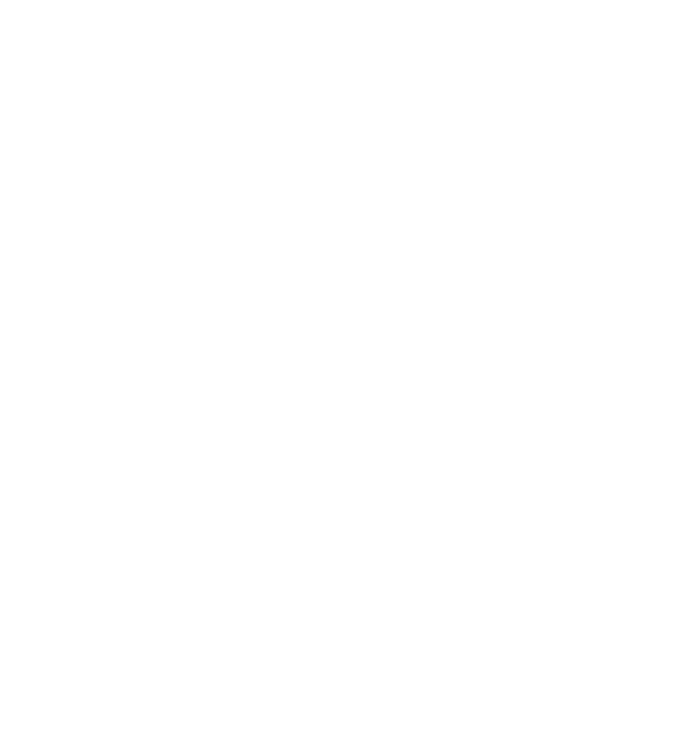
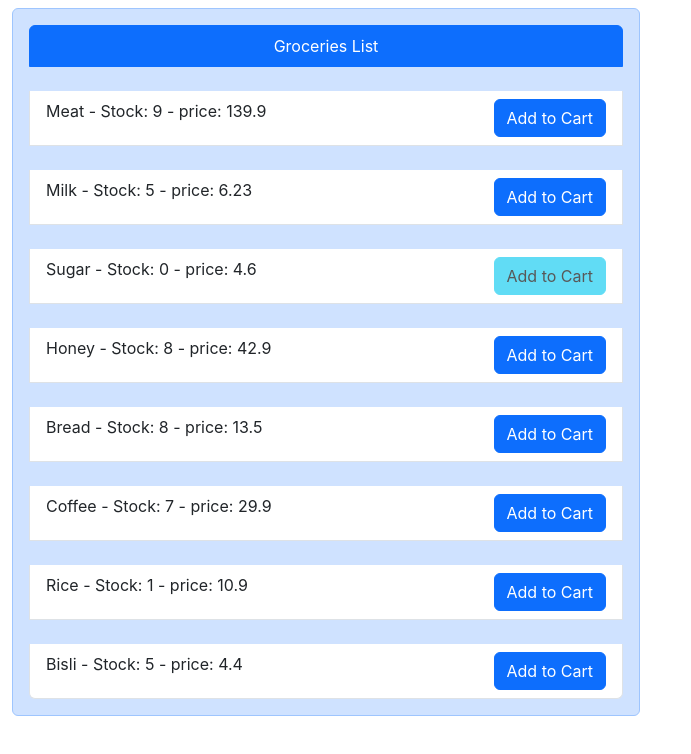
Before and after one commit to shaharlevi1984/shopping-cart, a React (Create React App) app: page / in a window 1280 px wide. Shown: the top 754 px of the page, without its empty margins (0-691 px from the left). Built offline with nearby package versions, Linux system fonts and the light colour scheme.

Commit message:
Add Groceries List Component

```diff
--- a/src/App.js
+++ b/src/App.js
@@ -1,10 +1,15 @@
-import logo from './logo.svg';
+import {GroceriesList} from './Components/GroceriesList'
+import {groceries} from './Local Data/data'
 import './App.css';
 
 function App() {
   return (
     <div className="App">
-
+      <div className="container-fluid mt-2">
+      <div className="col-md-6 col-sm-12 alert alert-primary">
+            <GroceriesList header="Groceries List" data={groceries}  />
+          </div>
+      </div>
     </div>
   );
 }
--- /dev/null
+++ b/src/Components/GroceriesList.js
@@ -0,0 +1,20 @@
+import React from 'react'
+
+export function GroceriesList(props) {
+    return (
+      <ul className="list-group">
+          <li className="list-group-item active" aria-current="true" >{props.header} </li>
+          {
+              props.data.map(item => (
+                  <li key={item.id} className="list-group-item d-flex justify-content-between align-center mt-4"
+                  style={{cursor: item.quantity ? 'pointer' : 'not-allowed'}}>
+                  {item.name} - Stock: {item.quantity} - price: {item.price}
+                  <button type="button" id={item.id} className= {item.quantity ? 'btn btn-primary' : 'btn btn-info' }
+                  //onClick={() => props.itemClicked(item)}
+                  disabled= {item.quantity ? '' : 'disables'}> Add to Cart </button>
+                  </li>)
+              )
+          }
+      </ul>
+    )
+}
```
